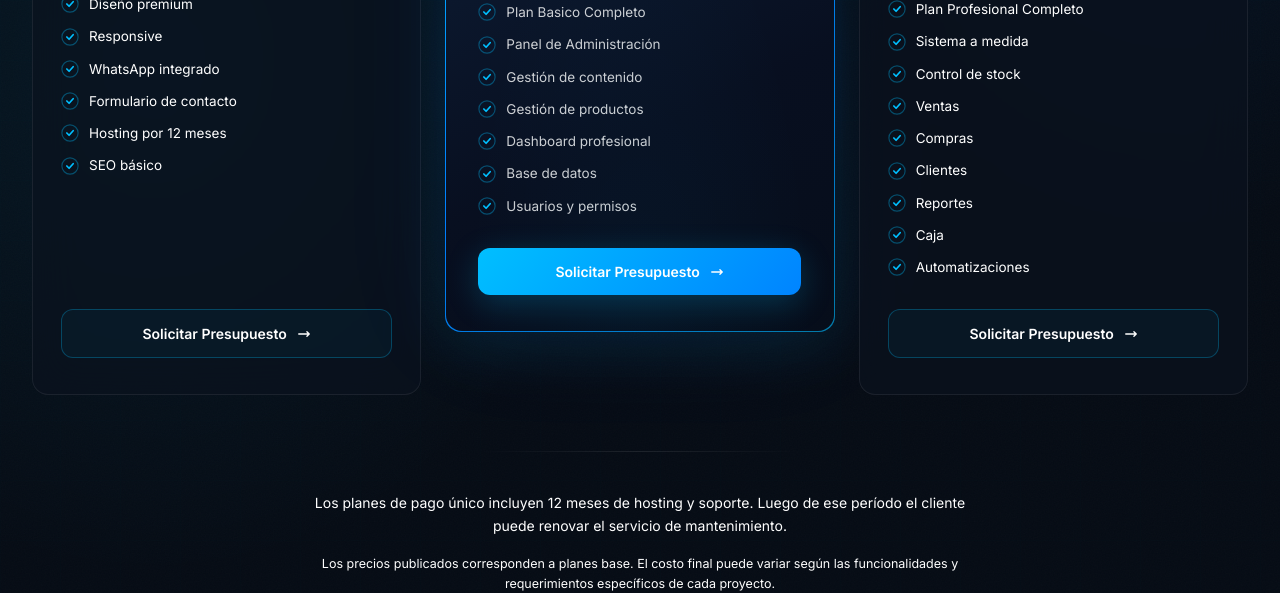
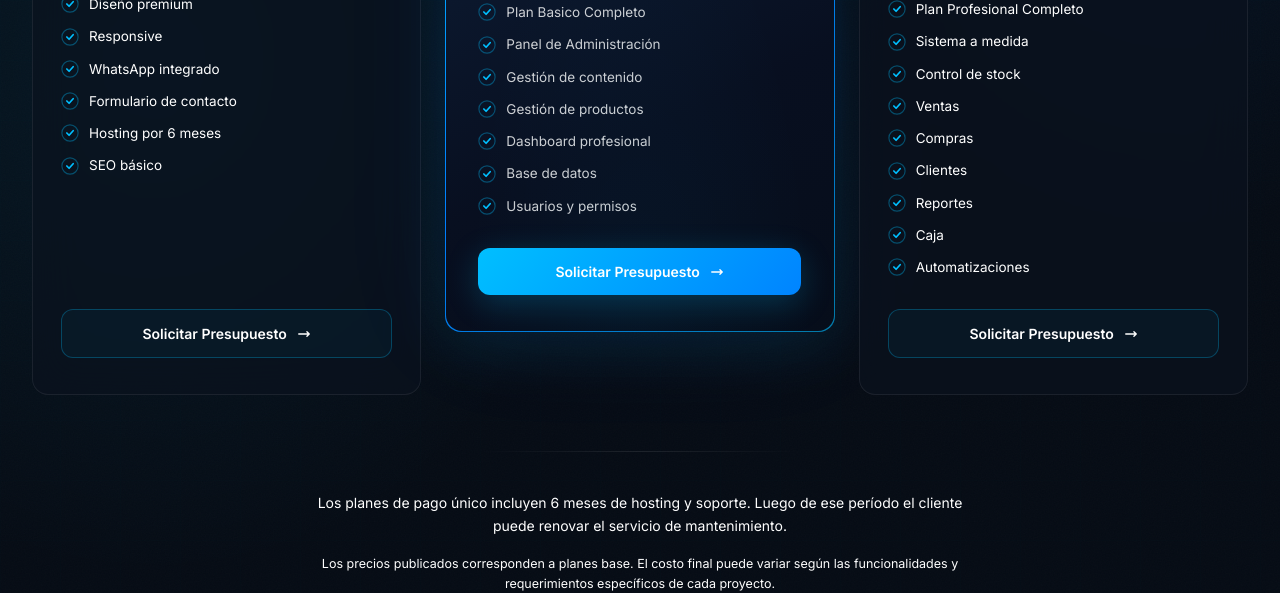
Before and after one commit to Matias120703/somapp-presentacion, a Next.js app: page / in a window 1280 px wide. Shown: the part 1520-2113 px from the top of the page. Built offline with nearby package versions, Linux system fonts and the light colour scheme.

Commit message:
Cambio hosting de 12 meses a 6 meses

```diff
--- a/components/PricingSection.tsx
+++ b/components/PricingSection.tsx
@@ -34,7 +34,7 @@ const PLANS = [
       "Responsive",
       "WhatsApp integrado",
       "Formulario de contacto",
-      "Hosting por 12 meses",
+      "Hosting por 6 meses",
       "SEO básico",
     ],
   },
@@ -96,7 +96,7 @@ const PLANS = [
 
 const NOTES: Record<Mode, string> = {
   unico:
-    "Los planes de pago único incluyen 12 meses de hosting y soporte. Luego de ese período el cliente puede renovar el servicio de mantenimiento.",
+    "Los planes de pago único incluyen 6 meses de hosting y soporte. Luego de ese período el cliente puede renovar el servicio de mantenimiento.",
   mensual:
     "Los planes mensuales incluyen desarrollo, hosting, mantenimiento, soporte y actualizaciones.",
 };
```
